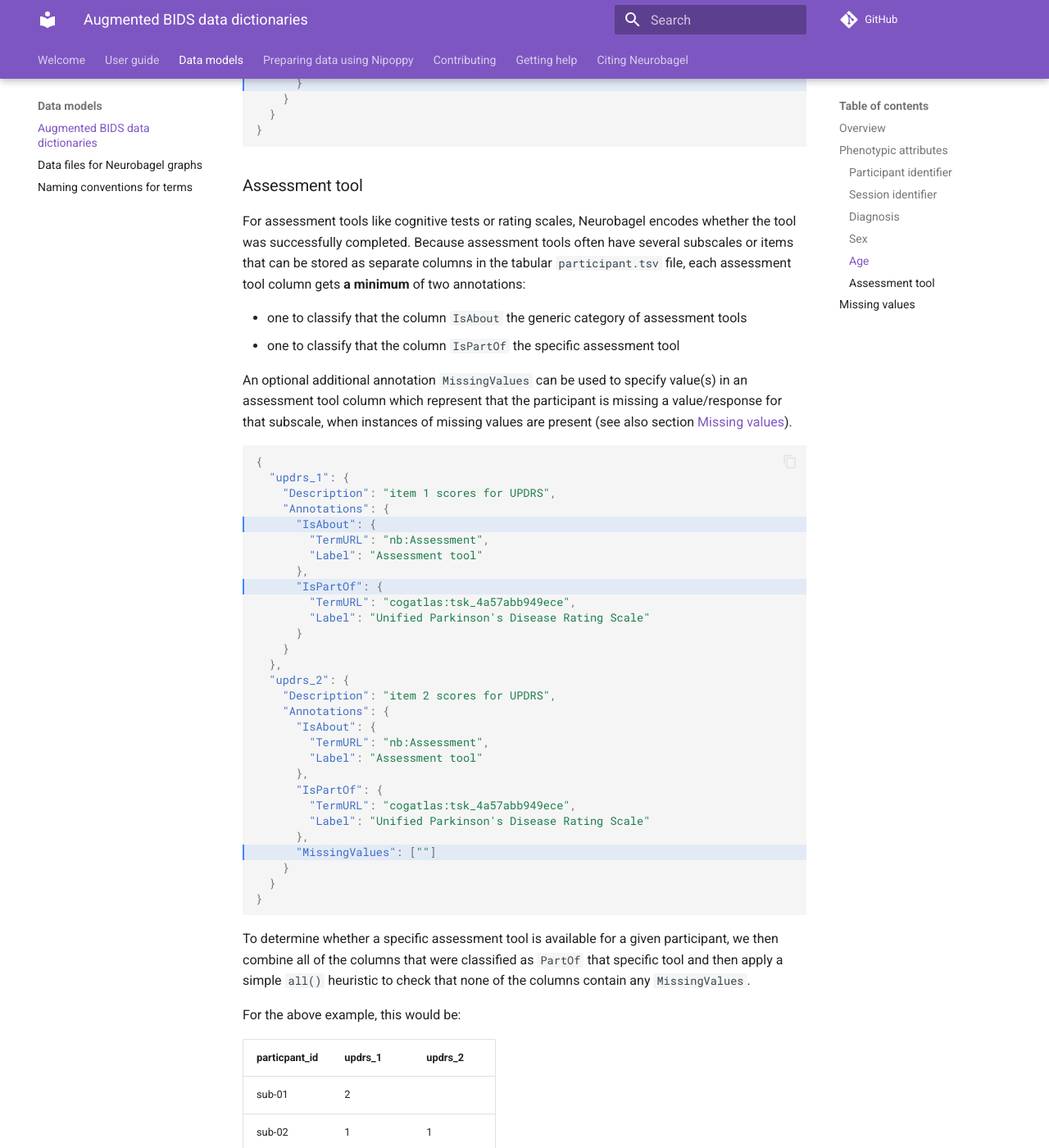
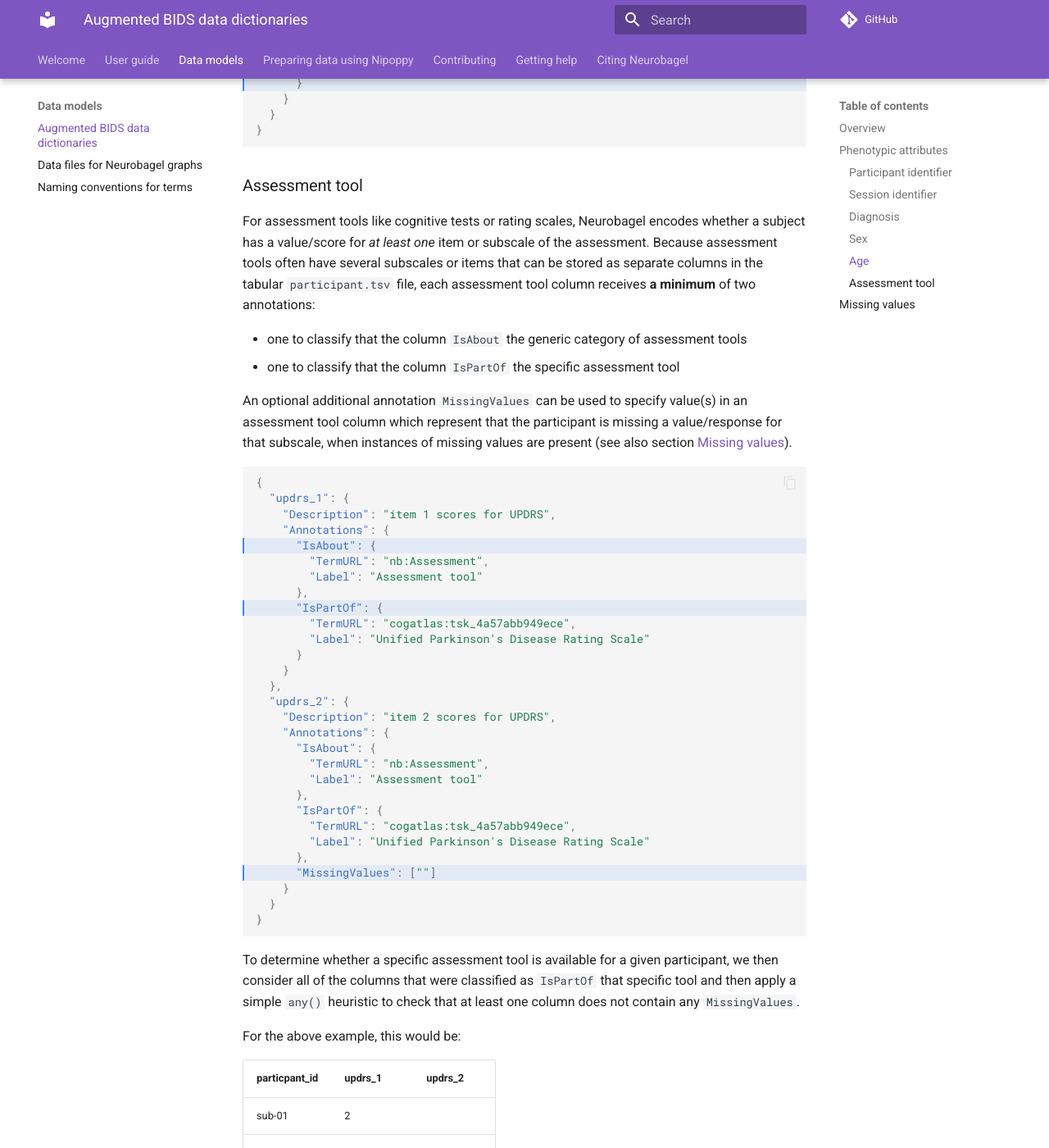
Before and after one commit to neurobagel/documentation, an MkDocs documentation site: the page built from docs/dictionaries.md, in a window 1280 px wide and 1400 px high, scrolled down 6745 px. Shown: the whole window at 82% size. Built offline with MkDocs 1.6.1 and Material for MkDocs 9.7.7, drawn with Linux system fonts in a browser that asks for light colours; comment, search, counter and statistics services are not loaded; some of the changed text lies outside the part shown.

Commit message:
change assessment availability to any()

````diff
--- a/docs/dictionaries.md
+++ b/docs/dictionaries.md
@@ -308,10 +308,10 @@
 ### Assessment tool
 
 For assessment tools like cognitive tests or rating scales,
-Neurobagel encodes whether the tool was successfully completed.
+Neurobagel encodes whether a subject has a value/score for _at least one_ item or subscale of the assessment.
 Because assessment tools often have several subscales or items
 that can be stored as separate columns in the tabular `participant.tsv` file,
-each assessment tool column gets **a minimum** of two annotations:
+each assessment tool column receives **a minimum** of two annotations:
 
 - one to classify that the column `IsAbout` the generic category of assessment tools
 - one to classify that the column `IsPartOf` the specific assessment tool
@@ -353,8 +353,8 @@
 ```
 
 To determine whether a specific assessment tool is available for a given participant,
-we then combine all of the columns that were classified as `PartOf` that specific tool
-and then apply a simple `all()` heuristic to check that none of the columns
+we then consider all of the columns that were classified as `IsPartOf` that specific tool
+and then apply a simple `any()` heuristic to check that at least one column does not
 contain any `MissingValues`.
 
 For the above example, this would be:
````
Also changed, not shown: other parts of docs/dictionaries.md (+3 -1 lines).
